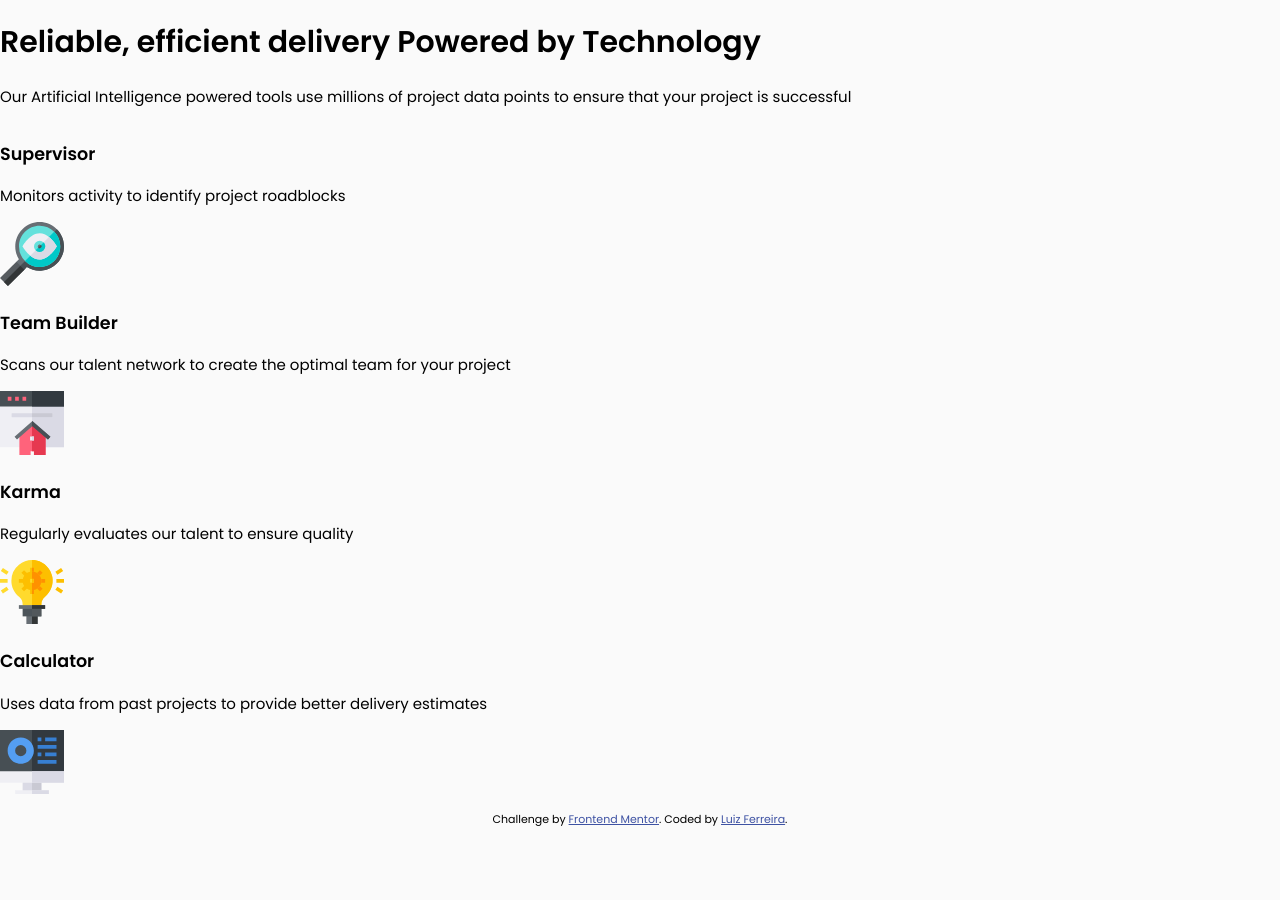
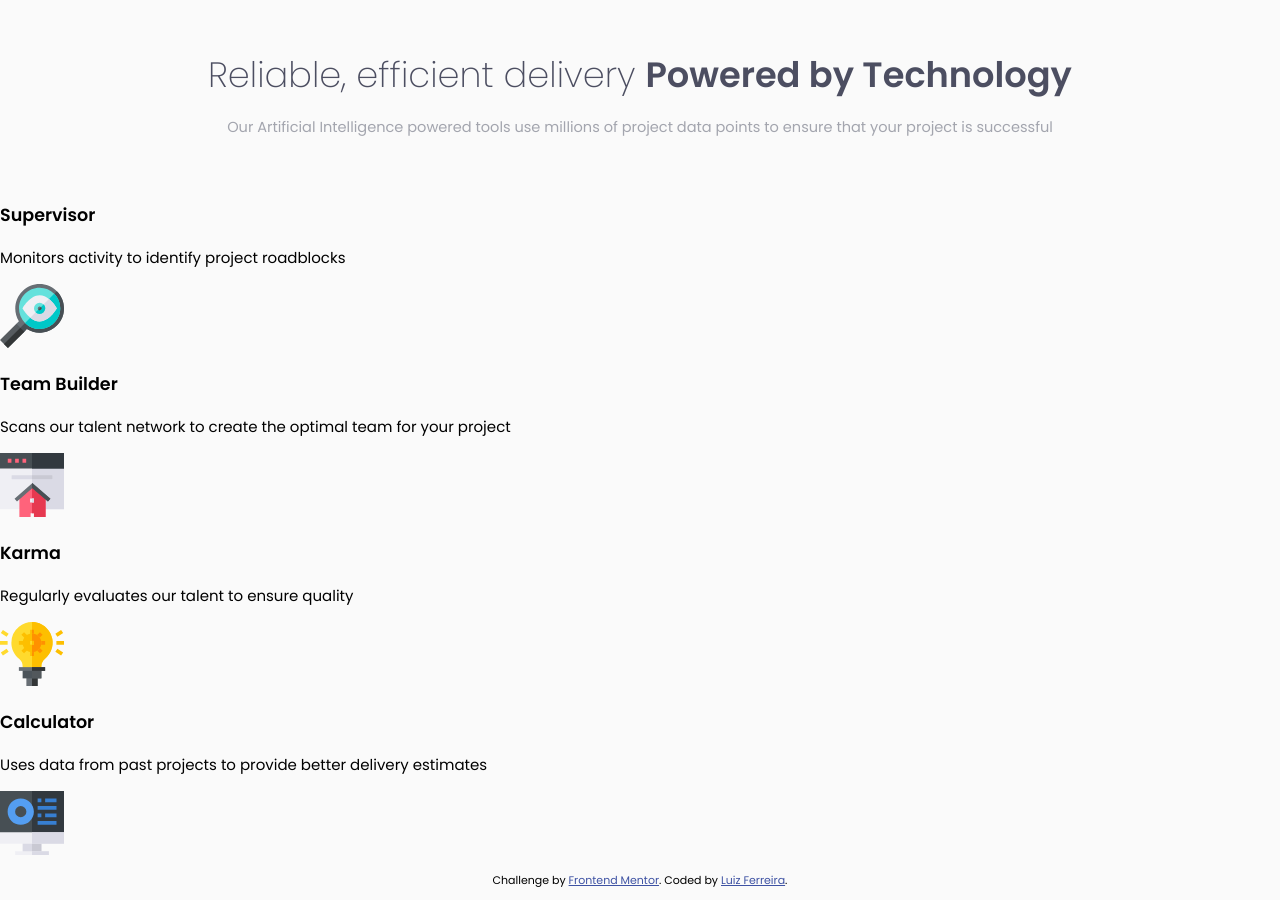
Before and after one commit to luizsfer/four-card-feature-section-master, a plain HTML site: page index.html in a window 1280 px wide. Before the commit the page ends 839 px from the top, so only its background shows below. Drawn offline with Linux system fonts and the light colour scheme.

Commit message:
Header adjustment

```diff
--- a/index.html
+++ b/index.html
@@ -18,7 +18,7 @@
 </head>
 <body>
   <header>
-    <h1>
+    <h1 class="title">
       Reliable, efficient delivery
       <strong>Powered by Technology</strong>
     </h1>
--- a/style.css
+++ b/style.css
@@ -1,6 +1,6 @@
 :root {
-    --Very-Dark-Blue: hsl(234, 12%, 34%)
-    --Grayish-Blue: hsl(229, 6%, 66%)
+    --Very-Dark-Blue: hsl(234, 12%, 34%);
+    --Grayish-Blue: hsl(229, 6%, 66%);
 }
 
 body {
@@ -13,3 +13,24 @@ body {
     max-width: 1440px;
     min-width: 375px;
 }
+
+header {
+    text-align: center;
+    margin: 2rem 0;
+}
+
+.title {
+    font-weight: 200;
+    color: var(--Very-Dark-Blue);
+    font-size: 2.2rem;
+    margin: 1rem;
+}
+
+.title strong {
+    font-weight: 600;
+}
+
+header p {
+    color: var(--Grayish-Blue);
+    font-size: 0.91rem;
+}
```
